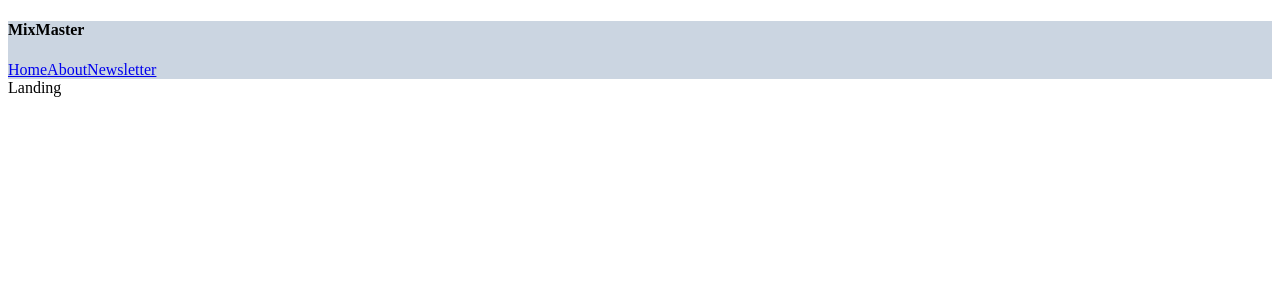
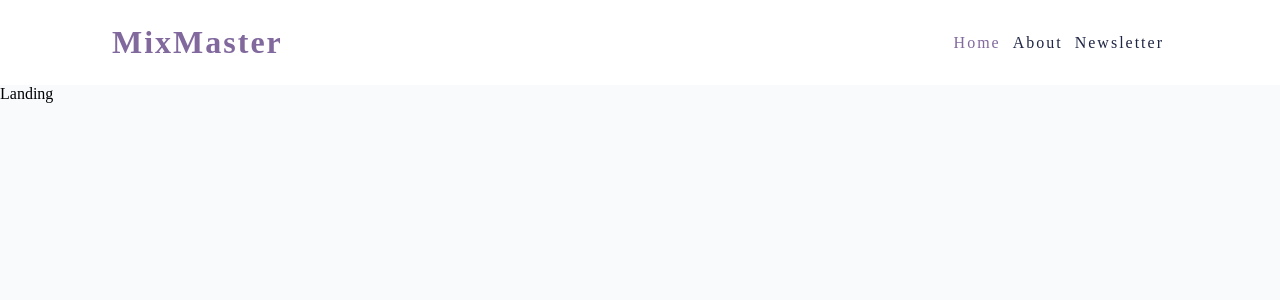
Before and after one commit to miawithcode/mixmaster, a React (Vite) app: page / in a window 1280 px wide. Shown: the top 300 px of the page. Built offline with nearby package versions, Linux system fonts and the light colour scheme.

Commit message:
style: navbar

```diff
--- /dev/null
+++ b/src/assets/wrappers/Navbar.js
@@ -0,0 +1,50 @@
+import styled from 'styled-components';
+
+const Wrapper = styled.nav`
+  background: #fff;
+  .nav-center {
+    width: var(--view-width);
+    max-width: var(--max-width);
+    margin: 0 auto;
+    display: flex;
+    flex-direction: column;
+    padding: 1.5rem 2rem;
+  }
+  .logo {
+    font-size: clamp(1.5rem, 3vw, 2rem);
+    color: var(--primary);
+    font-weight: 700;
+    letter-spacing: 2px;
+  }
+  .nav-links {
+    display: flex;
+    flex-direction: column;
+    gap: 0.5rem;
+    margin-top: 1rem;
+  }
+  .nav-link {
+    color: var(--dark);
+    transition: all 0.3s ease;
+    padding: 0.25rem 0.25rem 0.25rem 0;
+    letter-spacing: 2px;
+  }
+  .nav-link:hover {
+    color: var(--primary);
+  }
+  .active {
+    color: var(--primary);
+  }
+  @media (min-width: 768px) {
+    .nav-center {
+      flex-direction: row;
+      justify-content: space-between;
+      align-items: center;
+    }
+    .nav-links {
+      flex-direction: row;
+      margin-top: 0;
+    }
+  }
+`;
+
+export default Wrapper;
--- a/src/components/Navbar.jsx
+++ b/src/components/Navbar.jsx
@@ -1,11 +1,11 @@
 import { NavLink } from 'react-router-dom';
-import styled from 'styled-components';
+import Wrapper from '../assets/wrappers/Navbar';
 
 const Navbar = () => {
   return (
     <Wrapper>
       <div className="nav-center">
-        <h4>MixMaster</h4>
+        <h4 className='logo'>MixMaster</h4>
         <div className="nav-links">
           <NavLink to="/" className="nav-link">
             Home
@@ -21,9 +21,4 @@ const Navbar = () => {
     </Wrapper>
   );
 };
-
-const Wrapper = styled.nav`
-  background: #cbd5e1;
-`;
-
 export default Navbar;
--- a/src/index.css
+++ b/src/index.css
@@ -0,0 +1,28 @@
+*,
+::after,
+::before {
+  margin: 0;
+  padding: 0;
+  box-sizing: border-box;
+}
+
+:root {
+  --primary: #81689D;
+  --secondary: #474F7A;
+  --pink: #FFD0EC;
+  --dark: #1F2544;
+  --white: #f8fafc;
+  --black: #121212;
+
+  --view-width: 90vw;
+  --max-width: 1120px;
+  --fixed-width: 600px;
+}
+
+body {
+  background: var(--white);
+}
+
+a {
+  text-decoration: none;
+}
```
